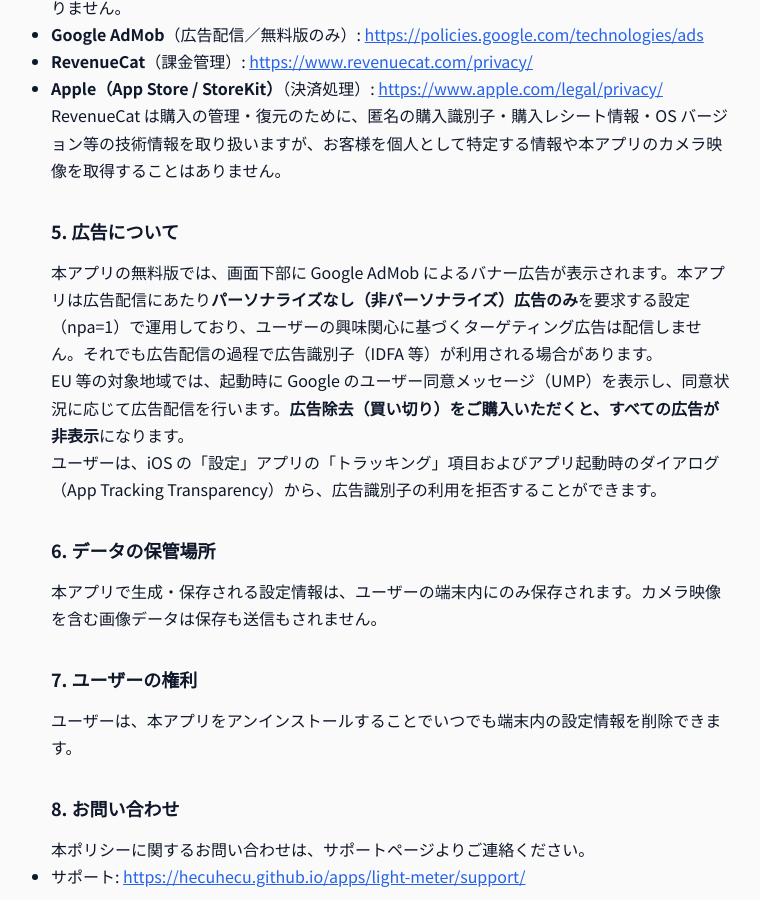
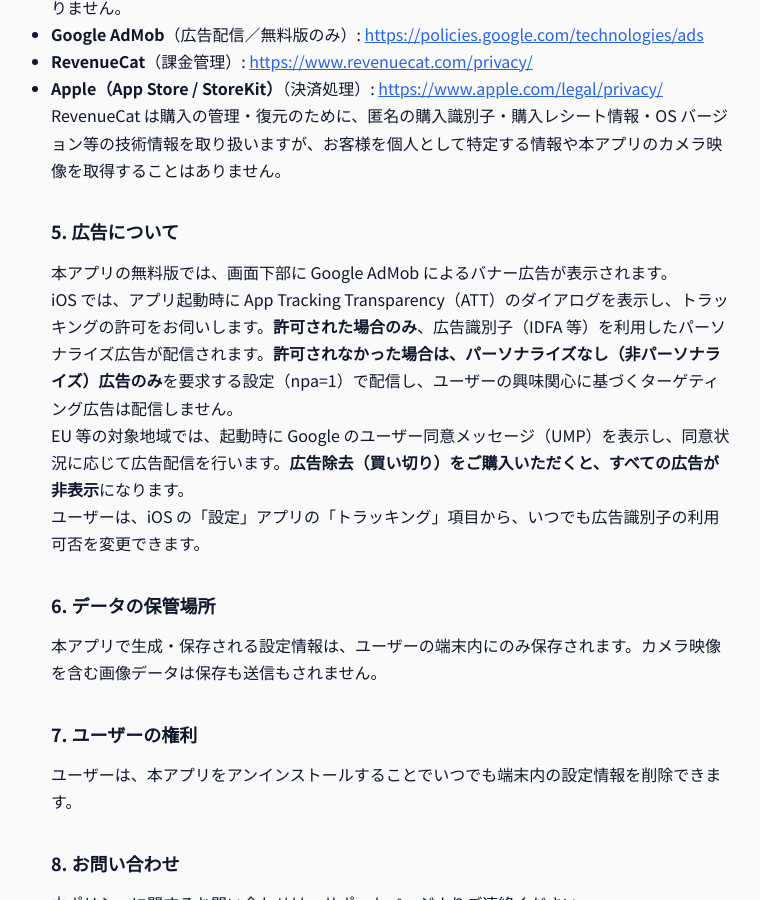
Before and after one commit to hecuhecu/hecuhecu.github.io, a Jekyll site: the page built from apps/light-meter/privacy.md, in a window 1280 px wide and 900 px high, scrolled down 1213 px. Shown: the whole window, without its empty margins (249-1009 px from the left). Built offline with Jekyll 4.4.1, drawn with Linux system fonts in a browser that asks for light colours.

Commit message:
light-meter プライバシーポリシー: ATT 実装に合わせて広告セクションを更新
ATT 許可時のみパーソナライズ広告、拒否時は npa=1 という新しい挙動を反映。

Co-Authored-By: Claude Fable 5 <noreply@anthropic.com>

```diff
--- a/apps/light-meter/privacy.md
+++ b/apps/light-meter/privacy.md
@@ -54,11 +54,13 @@ RevenueCat は購入の管理・復元のために、匿名の購入識別子・
 
 ## 5. 広告について
 
-本アプリの無料版では、画面下部に Google AdMob によるバナー広告が表示されます。本アプリは広告配信にあたり**パーソナライズなし（非パーソナライズ）広告のみ**を要求する設定（npa=1）で運用しており、ユーザーの興味関心に基づくターゲティング広告は配信しません。それでも広告配信の過程で広告識別子（IDFA 等）が利用される場合があります。
+本アプリの無料版では、画面下部に Google AdMob によるバナー広告が表示されます。
+
+iOS では、アプリ起動時に App Tracking Transparency（ATT）のダイアログを表示し、トラッキングの許可をお伺いします。**許可された場合のみ**、広告識別子（IDFA 等）を利用したパーソナライズ広告が配信されます。**許可されなかった場合は、パーソナライズなし（非パーソナライズ）広告のみ**を要求する設定（npa=1）で配信し、ユーザーの興味関心に基づくターゲティング広告は配信しません。
 
 EU 等の対象地域では、起動時に Google のユーザー同意メッセージ（UMP）を表示し、同意状況に応じて広告配信を行います。**広告除去（買い切り）をご購入いただくと、すべての広告が非表示**になります。
 
-ユーザーは、iOS の「設定」アプリの「トラッキング」項目およびアプリ起動時のダイアログ（App Tracking Transparency）から、広告識別子の利用を拒否することができます。
+ユーザーは、iOS の「設定」アプリの「トラッキング」項目から、いつでも広告識別子の利用可否を変更できます。
 
 ## 6. データの保管場所
 
```
